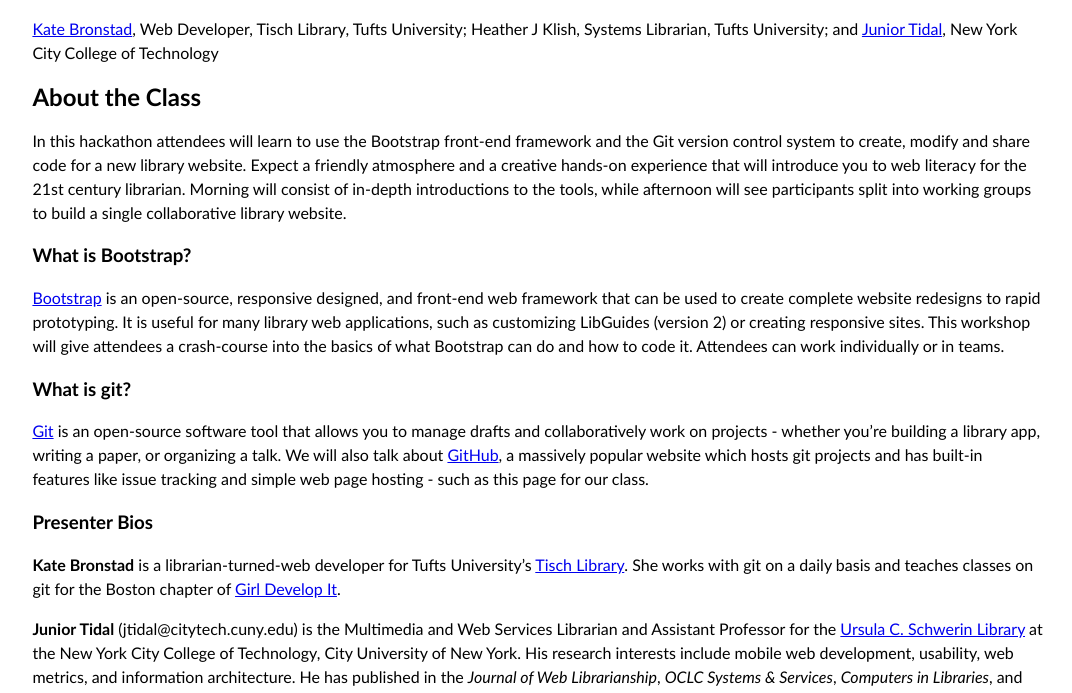
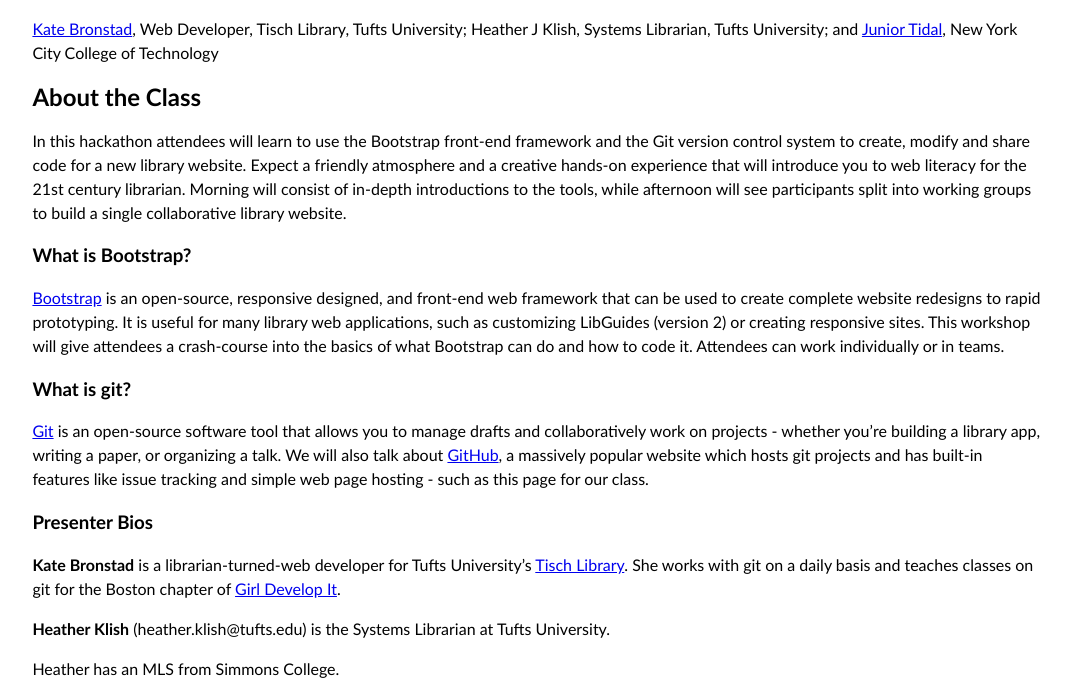
Before and after one commit to LibraryCodeYearIG/ala2015_collaborative_website, a plain HTML site: page index.html in a window 1280 px wide. Shown: the part 94-787 px from the top of the page, without its empty margins (102-1174 px from the left). Drawn offline with Linux system fonts and the light colour scheme.

Commit message:
Add Heather's bio

```diff
--- a/index.html
+++ b/index.html
@@ -50,6 +50,9 @@
 
  <div id="kate"><strong>Kate Bronstad</strong> is a librarian-turned-web developer for Tufts University’s <a href="http://tischlibrary.tufts.edu/">Tisch Library</a>. She works with git on a daily basis and teaches classes on git for the Boston chapter of <a href="https://www.girldevelopit.com/">Girl Develop It</a>.</p>
 </div>
+<div id="heather"><strong>Heather Klish</strong> (heather.klish@tufts.edu) is the Systems Librarian at Tufts University.</p>
+	</p>Heather has an MLS from Simmons College.</p>
+</div>
 <div id="junior"><strong>Junior Tidal</strong> (jtidal@citytech.cuny.edu) is the Multimedia and Web Services Librarian and Assistant Professor for the <a href="http://library.citytech.cuny.edu/">Ursula C. Schwerin Library</a> at the New York City College of Technology, City University of New York. His research interests include mobile web development, usability, web metrics, and information architecture. He has published in the <em>Journal of Web Librarianship</em>, <em>OCLC Systems & Services</em>, <em>Computers in Libraries</em>, and <em>code4Lib Journal</em>. He has written a LITA guide entitled <a href="http://www.worldcat.org/title/usability-and-the-mobile-web-a-lita-guide/oclc/899738173">Usability and the Mobile Web</a> published by ALA TechSource.</p>
 <p>Originally from Whitesburg, Kentucky, he has earned a MLS and a Master’s in Information Science from Indiana University</p>.
 </div>
```
